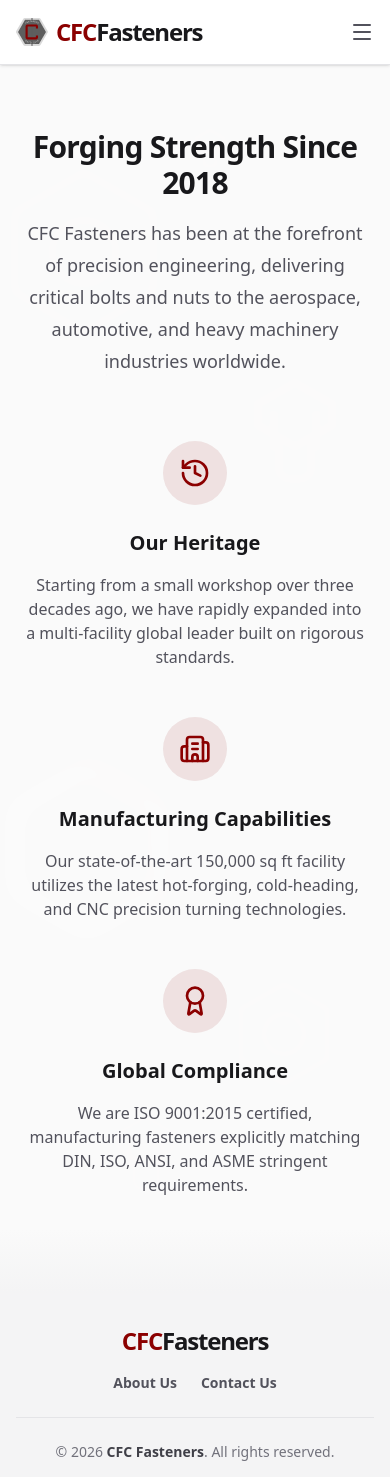
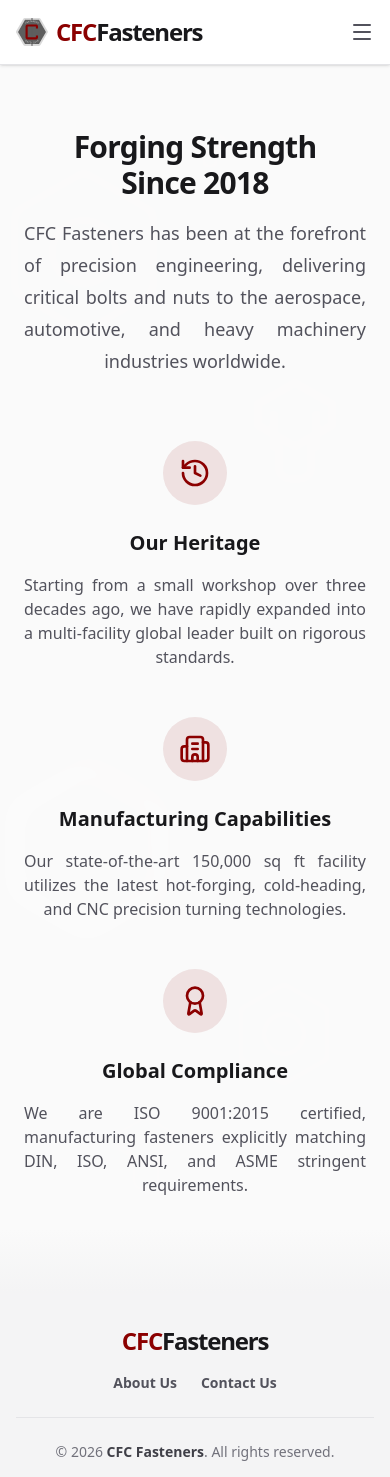
Before and after one commit to xjaskiratx/CFCFasteners, a Next.js app: page /about in a window 390 px wide. Shown: the top 1477 px of the page. Built offline with nearby package versions, Linux system fonts and the light colour scheme.

Commit message:
Optimized about page mobile responsiveness

```diff
--- a/src/app/about/page.tsx
+++ b/src/app/about/page.tsx
@@ -14,9 +14,9 @@ export default function AboutPage() {
             <div className="mx-auto max-w-7xl px-6 lg:px-8 relative z-10">
                 <div className="mx-auto max-w-2xl text-center">
                     <h1 className="text-3xl font-bold tracking-tight text-zinc-900 dark:text-white sm:text-4xl">
-                        Forging Strength Since 2018
+                        Forging Strength <br className="sm:hidden" /> Since 2018
                     </h1>
-                    <p className="mt-4 text-lg leading-8 text-zinc-600 dark:text-zinc-400">
+                    <p className="mt-4 text-lg leading-8 text-zinc-600 dark:text-zinc-400 max-sm:text-justify max-sm:[text-align-last:center]">
                         CFC Fasteners has been at the forefront of precision engineering, delivering critical bolts and nuts to the aerospace, automotive, and heavy machinery industries worldwide.
                     </p>
                 </div>
@@ -27,7 +27,7 @@ export default function AboutPage() {
                             <History className="h-8 w-8 text-primary" />
                         </div>
                         <h3 className="text-xl font-semibold text-zinc-900 dark:text-white">Our Heritage</h3>
-                        <p className="mt-4 text-zinc-600 dark:text-zinc-400">
+                        <p className="mt-4 text-zinc-600 dark:text-zinc-400 max-sm:text-justify max-sm:[text-align-last:center]">
                             Starting from a small workshop over three decades ago, we have rapidly expanded into a multi-facility global leader built on rigorous standards.
                         </p>
                     </div>
@@ -36,7 +36,7 @@ export default function AboutPage() {
                             <Building2 className="h-8 w-8 text-primary" />
                         </div>
                         <h3 className="text-xl font-semibold text-zinc-900 dark:text-white">Manufacturing Capabilities</h3>
-                        <p className="mt-4 text-zinc-600 dark:text-zinc-400">
+                        <p className="mt-4 text-zinc-600 dark:text-zinc-400 max-sm:text-justify max-sm:[text-align-last:center]">
                             Our state-of-the-art 150,000 sq ft facility utilizes the latest hot-forging, cold-heading, and CNC precision turning technologies.
                         </p>
                     </div>
@@ -45,7 +45,7 @@ export default function AboutPage() {
                             <Award className="h-8 w-8 text-primary" />
                         </div>
                         <h3 className="text-xl font-semibold text-zinc-900 dark:text-white">Global Compliance</h3>
-                        <p className="mt-4 text-zinc-600 dark:text-zinc-400">
+                        <p className="mt-4 text-zinc-600 dark:text-zinc-400 max-sm:text-justify max-sm:[text-align-last:center]">
                             We are ISO 9001:2015 certified, manufacturing fasteners explicitly matching DIN, ISO, ANSI, and ASME stringent requirements.
                         </p>
                     </div>
```
